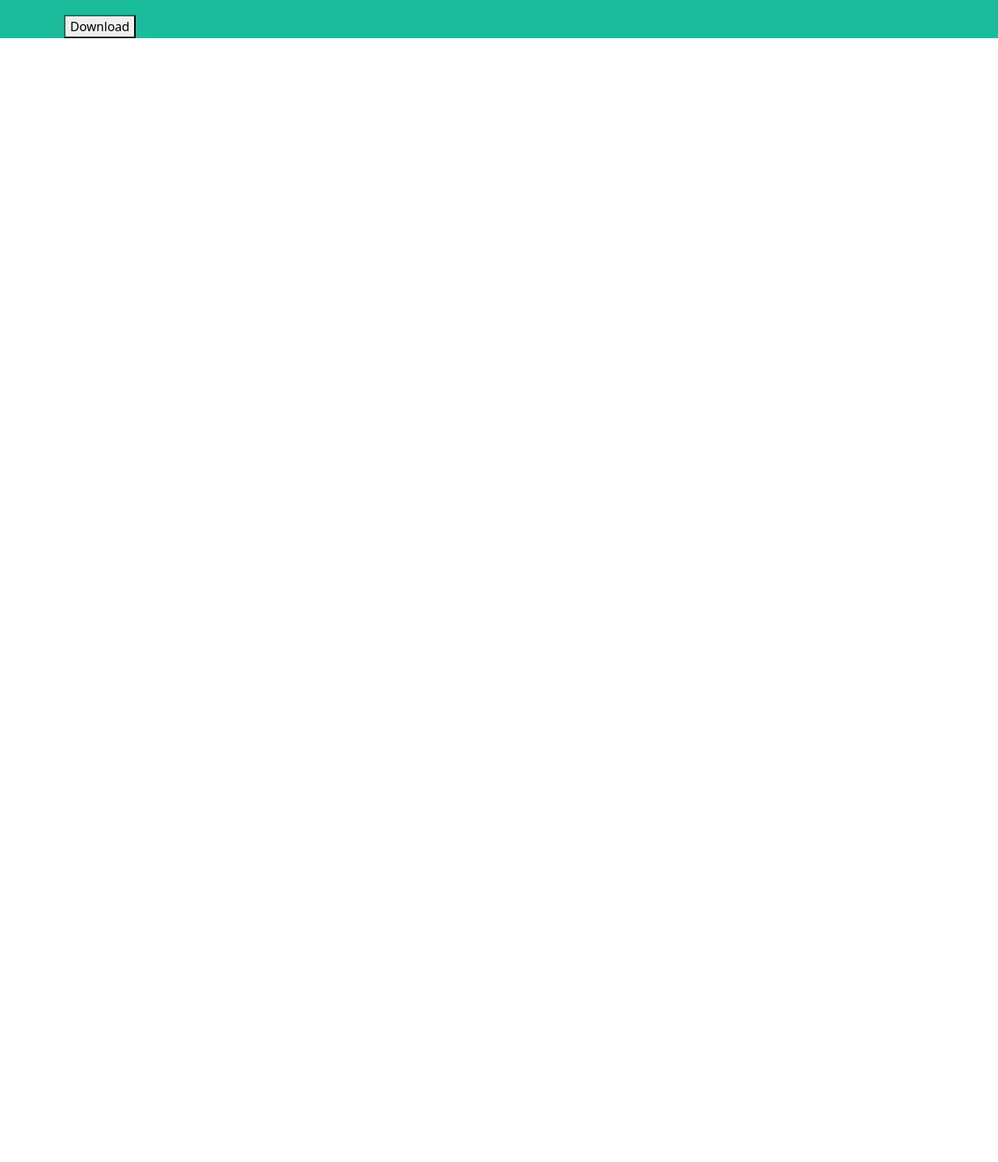
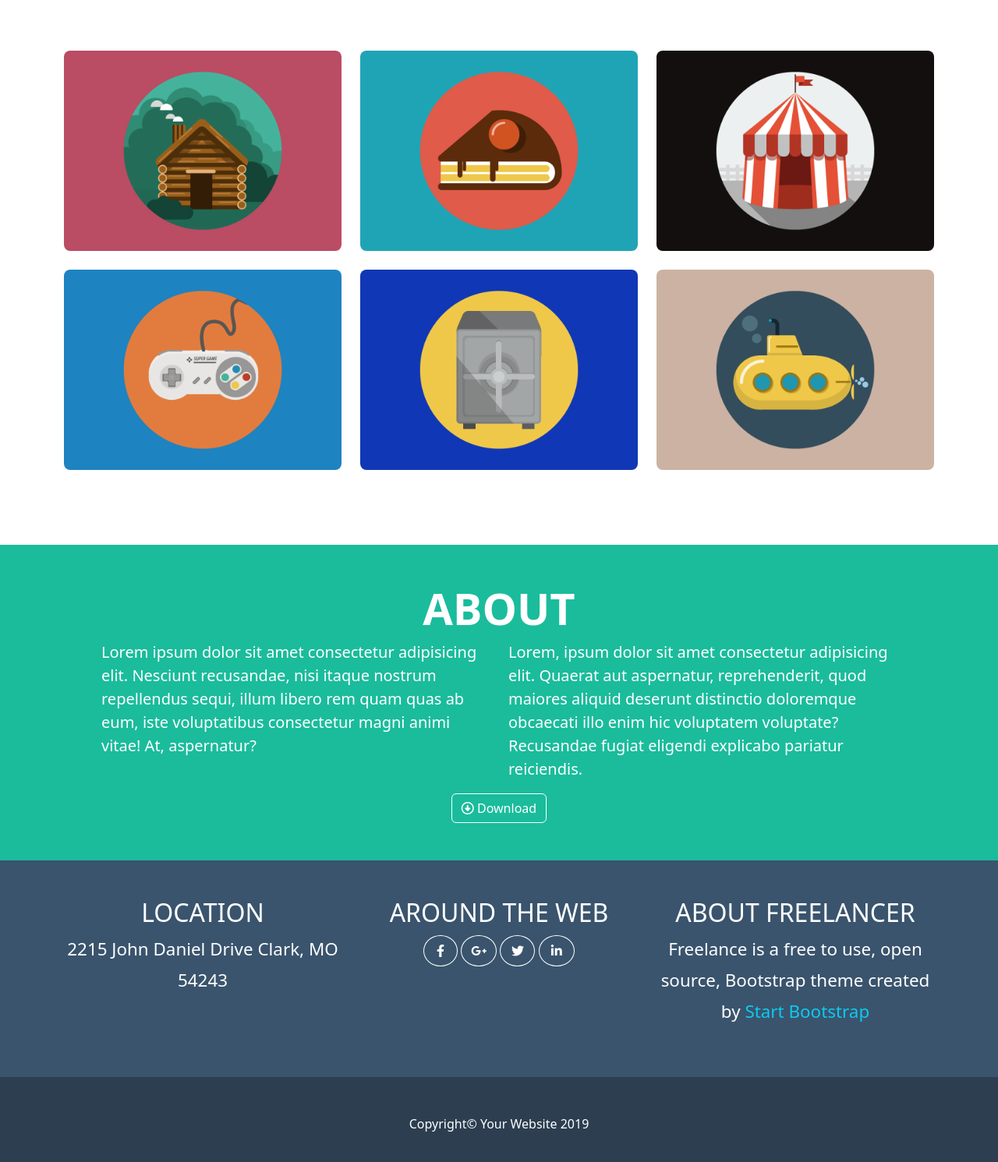
Before and after one commit to LucaArcudi/html-css-bootstrap-freelancer, a plain HTML site: page index.html in a window 1280 px wide. Shown: the part 677-2168 px from the top of the page at 78% size. Before the commit the page ends 800 px from the top, so only its background shows below. Drawn offline with nearby package versions, Linux system fonts and the light colour scheme.

```diff
--- a/css/style.css
+++ b/css/style.css
@@ -11,8 +11,6 @@ header{
 /* START-BOOTSTRAP */
 section.start-bootstrap{
     background-color: #1ABC9C;
-    text-align: center;
-    color: #FFFFFF;
 }
 
 section.start-bootstrap img{
@@ -36,6 +34,31 @@ section.about{
 /* FOOTER-TOP */
 section.footer-top{
     background-color: #3A546D;
+    padding-bottom: 3rem;
+}
+
+section.footer-top div.row{
+    line-height: 2.5rem;
+}
+
+.btn-fb{
+    padding: 0.45rem 1rem;
+}
+
+.btn-gp{
+    padding: 0.45rem .75rem;
+}
+
+.btn-tw{
+    padding: 0.45rem .85rem;
+}
+
+.btn-in{
+    padding: 0.45rem .95rem;
+}
+
+section.footer-top p{
+    font-size: 1.4rem;
 }
 
 /* FOOTER-BOT */
--- a/index.html
+++ b/index.html
@@ -17,7 +17,8 @@
 </head>
 <body>
     <header>
-        <div class="container-fluid container-md">
+        <!-- NAVBAR -->
+        <div class="container-md">
             <nav class="navbar navbar-expand-md navbar-dark">
                 <a class="navbar-brand" href="#">
                     <h2>START BOOTSTRAP</h2>
@@ -44,81 +45,119 @@
     </header>
 
     <main>
-        <section class="start-bootstrap">
+        <!-- START BOOTSTRAP -->
+        <section class="text-center start-bootstrap">
             <img class="pt-4 pt-md-5 mb-3" src="./img/avatar.svg" alt="">
-            <div class="container-fluid container-md">
-                <div class="row">
+            <div class="container-md">
+                <div class="text-white pb-4 pb-md-5 row">
                     <div class="col-12">
-                        <h1 class="display-2 fw-bold">START BOOTSTRAP</h1>
-                        <span>GRAPHIC ARTIST - WEB DESIGNER - ILLUSTRATOR</span>
+                        <h1 class="fw-bold display-3">START BOOTSTRAP</h1>
+                        <span class="fw-bold fs-4">GRAPHIC ARTIST - WEB DESIGNER - ILLUSTRATOR</span>
                     </div>
                 </div>
             </div>
         </section>
 
+        <!-- PORTFOLIO -->
         <section class="portfolio">
-            <div class="container-fluid container-md">
-                <h1>PORTFOLIO</h1>
-                <div class="row">
+            <div class="container-md">
+                <h1 class="text-center pt-5 fw-semibold display-4">PORTFOLIO</h1>
+                <div class="row g-4 py-5 mb-5">
                     <div class="col-12 col-md-6 col-lg-4">
-                        <img src="" alt="">
+                        <img class="w-100 rounded-3" src="./img/cabin.png" alt="">
                     </div>
                     <div class="col-12 col-md-6 col-lg-4">
-                        <img src="" alt="">
+                        <img class="w-100 rounded-3" src="./img/cake.png" alt="">
                     </div>
                     <div class="col-12 col-md-6 col-lg-4">
-                        <img src="" alt="">
+                        <img class="w-100 rounded-3" src="./img/circus.png" alt="">
                     </div>
                     <div class="col-12 col-md-6 col-lg-4">
-                        <img src="" alt="">
+                        <img class="w-100 rounded-3" src="./img/game.png" alt="">
                     </div>
                     <div class="col-12 col-md-6 col-lg-4">
-                        <img src="" alt="">
+                        <img class="w-100 rounded-3" src="./img/safe.png" alt="">
                     </div>
                     <div class="col-12 col-md-6 col-lg-4">
-                        <img src="" alt="">
+                        <img class="w-100 rounded-3" src="./img/submarine.png" alt="">
                     </div>
                 </div>
             </div>
         </section>
 
-        <section class="about">
-            <div class="container-fluid container-md">
-                <h1>ABOUT</h1>
-                <div class="row">
+        <!-- ABOUT -->
+        <section class="text-white about">
+            <div class="container-md">
+                <h1 class="text-center pt-5 fw-semibold display-4">ABOUT</h1>
+                <div class="row px-5">
                     <div class="col-12 col-md-6">
-                        <P></P>
+                        <P class="fs-5">Lorem ipsum dolor sit amet consectetur adipisicing elit. Nesciunt recusandae, nisi itaque nostrum repellendus sequi, illum libero rem quam quas ab eum, iste voluptatibus consectetur magni animi vitae! At, aspernatur?</P>
                     </div>
                     <div class="col-12 col-md-6">
-                        <P></P>
+                        <P class="fs-5">Lorem, ipsum dolor sit amet consectetur adipisicing elit. Quaerat aut aspernatur, reprehenderit, quod maiores aliquid deserunt distinctio doloremque obcaecati illo enim hic voluptatem voluptate? Recusandae fugiat eligendi explicabo pariatur reiciendis.</P>
                     </div>
                 </div>
-                <button>Download</button>
+                <div class="about-button text-center">
+                    <button class="btn text-white border-white mb-5">
+                        <span><i class="fa-regular fa-circle-down"></i> Download</span>
+                    </button>
+                </div>
+
             </div>
         </section>
 
+        <!-- FORM -->
         <section class="form">
-            <!-- form -->
+            <form action="">
+
+            </form>
         </section>
     </main>
 
     <footer>
+        <!-- FOOTER TOP -->
         <section class="footer-top">
-            <div class="container-fluid container-md">
-                <div class="row">
-                    <div class="col-12 col-md-4"></div>
-                    <div class="col-12 col-md-4"></div>
-                    <div class="col-12 col-md-4"></div>
+            <div class="container-md">
+                <div class="pt-5 row text-center text-white">
+                    <div class="col-12 col-md-4">
+                        <h2>LOCATION</h2>
+                        <p>2215 John Daniel Drive Clark, MO 54243</p>
+                    </div>
+
+                    <div class="col-12 col-md-4">
+                        <h2>AROUND THE WEB</h2>
+                        <button class="btn-fb btn border-white rounded-circle text-white">
+                            <i class="fa-brands fa-facebook-f"></i>
+                        </button>
+
+                        <button class="btn-gp btn border-white rounded-circle text-white">
+                            <i class="fa-brands fa-google-plus-g"></i>
+                        </button>
+
+                        <button class="btn-tw btn border-white rounded-circle text-white">
+                            <i class="fa-brands fa-twitter"></i>
+                        </button>
+
+                        <button class="btn-in btn border-white rounded-circle text-white">
+                            <i class="fa-brands fa-linkedin-in"></i>
+                        </button>
+                    </div>
+
+                    <div class="col-12 col-md-4">
+                        <h2>ABOUT FREELANCER</h2>
+                        <p>Freelance is a free to use, open source, Bootstrap theme created by <span class="text-info">Start Bootstrap</span></p>
+                    </div>
                 </div>
             </div>
         </section>
 
+        <!-- FOOTER BOT -->
         <section class="footer-bot">
-            <div class="container-fluid container-md">
-                <div class="row">
-                    <div class="col-12 col-md-4"></div>
-                    <div class="col-12 col-md-4"></div>
-                    <div class="col-12 col-md-4"></div>
+            <div class="container-md">
+                <div class="py-5 row text-center text-white">
+                    <div class="col-12">
+                        <span>Copyright&#169; Your Website 2019</span>
+                    </div>
                 </div>
             </div>
         </section>
```
